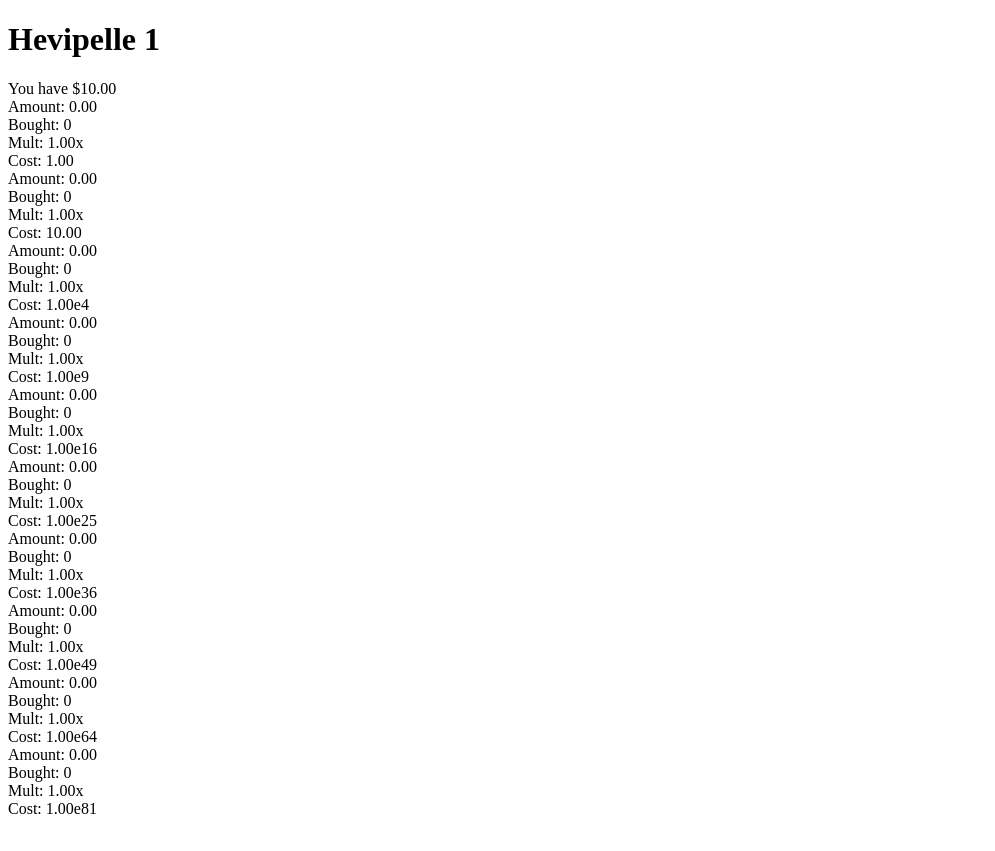
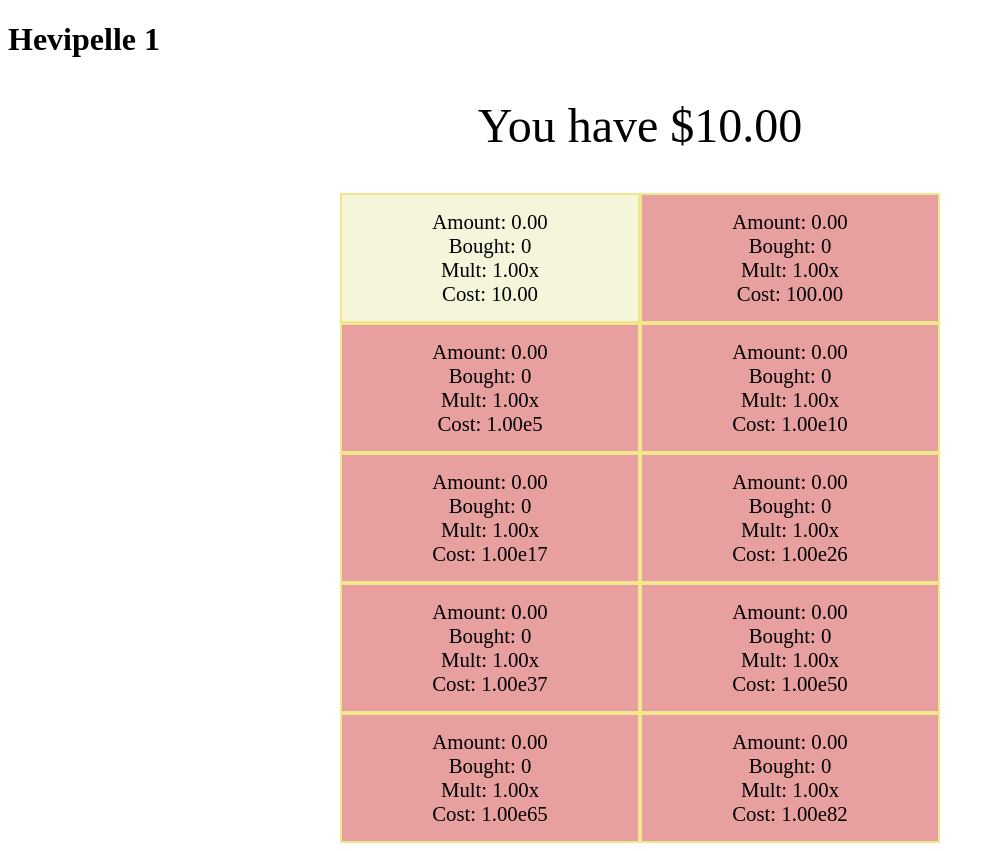
Before and after one commit to rotwang00/hevipelle, a plain HTML site: page index.html in a window 1280 px wide. Shown: the whole page, without its empty margins (0-995 px from the left). Before the commit the page ends 826 px from the top, so only its background shows below. Drawn offline with Linux system fonts and the light colour scheme.

Commit message:
Complete tutorial

```diff
--- a/index.html
+++ b/index.html
@@ -11,16 +11,16 @@
     <h1>Hevipelle 1</h1>
     <div id="currency">You have $10</div>
     <div class="generators-container">
-      <div class="generator" id="gen1"></div>
-      <div class="generator" id="gen2"></div>
-      <div class="generator" id="gen3"></div>
-      <div class="generator" id="gen4"></div>
-      <div class="generator" id="gen5"></div>
-      <div class="generator" id="gen6"></div>
-      <div class="generator" id="gen7"></div>
-      <div class="generator" id="gen8"></div>
-      <div class="generator" id="gen9"></div>
-      <div class="generator" id="gen10"></div>
+      <div class="generator" id="gen1" onclick="buyGenerator(1)"></div>
+      <div class="generator" id="gen2" onclick="buyGenerator(2)"></div>
+      <div class="generator" id="gen3" onclick="buyGenerator(3)"></div>
+      <div class="generator" id="gen4" onclick="buyGenerator(4)"></div>
+      <div class="generator" id="gen5" onclick="buyGenerator(5)"></div>
+      <div class="generator" id="gen6" onclick="buyGenerator(6)"></div>
+      <div class="generator" id="gen7" onclick="buyGenerator(7)"></div>
+      <div class="generator" id="gen8" onclick="buyGenerator(8)"></div>
+      <div class="generator" id="gen9" onclick="buyGenerator(9)"></div>
+      <div class="generator" id="gen10" onclick="buyGenerator(10)"></div>
     </div>
   </body>
   <script src="script.js"></script>
--- a/script.js
+++ b/script.js
@@ -4,7 +4,7 @@ let lastUpdate = Date.now();
 
 for (let i = 0; i < 10; i++) {
   let generator = {
-    cost: Math.pow(Math.pow(10, i), i),
+    cost: Math.pow(Math.pow(10, i), i) * 10,
     bought: 0,
     amount: 0,
     mult: 1,
@@ -22,6 +22,16 @@ function format(amount) {
   }
 }
 
+function buyGenerator(i) {
+  let g = generators[i - 1];
+  if (g.cost > money) return;
+  money -= g.cost;
+  g.amount += 1;
+  g.bought += 1;
+  g.mult *= 1.05;
+  g.cost *= 1.05;
+}
+
 function updateGUI() {
   document.getElementById("currency").textContent = `You have $${format(
     money
@@ -37,6 +47,9 @@ function updateGUI() {
       format(g.mult) +
       "x<br>Cost: " +
       format(g.cost);
+    if (g.cost > money)
+      document.getElementById("gen" + (i + 1)).classList.add("locked");
+    else document.getElementById("gen" + (i + 1)).classList.remove("locked");
   }
 }
 
--- a/styles.css
+++ b/styles.css
@@ -0,0 +1,33 @@
+* {
+  box-sizing: border-box;
+  -webkit-user-select: none; /* Safari */
+  -ms-user-select: none; /* IE 10 and IE 11 */
+  user-select: none; /* Standard syntax */
+}
+
+.generator {
+  border: 2px solid khaki;
+  background-color: beige;
+  text-align: center;
+  width: 300px;
+  padding: 15px;
+  font-size: 1.3em;
+  cursor: pointer;
+}
+
+.generators-container {
+  display: flex;
+  width: 600px;
+  flex-wrap: wrap;
+  margin: auto;
+}
+
+#currency {
+  margin: 40px;
+  font-size: 3em;
+  text-align: center;
+}
+
+.generator.locked {
+  background-color: rgb(231, 159, 159);
+}
```
